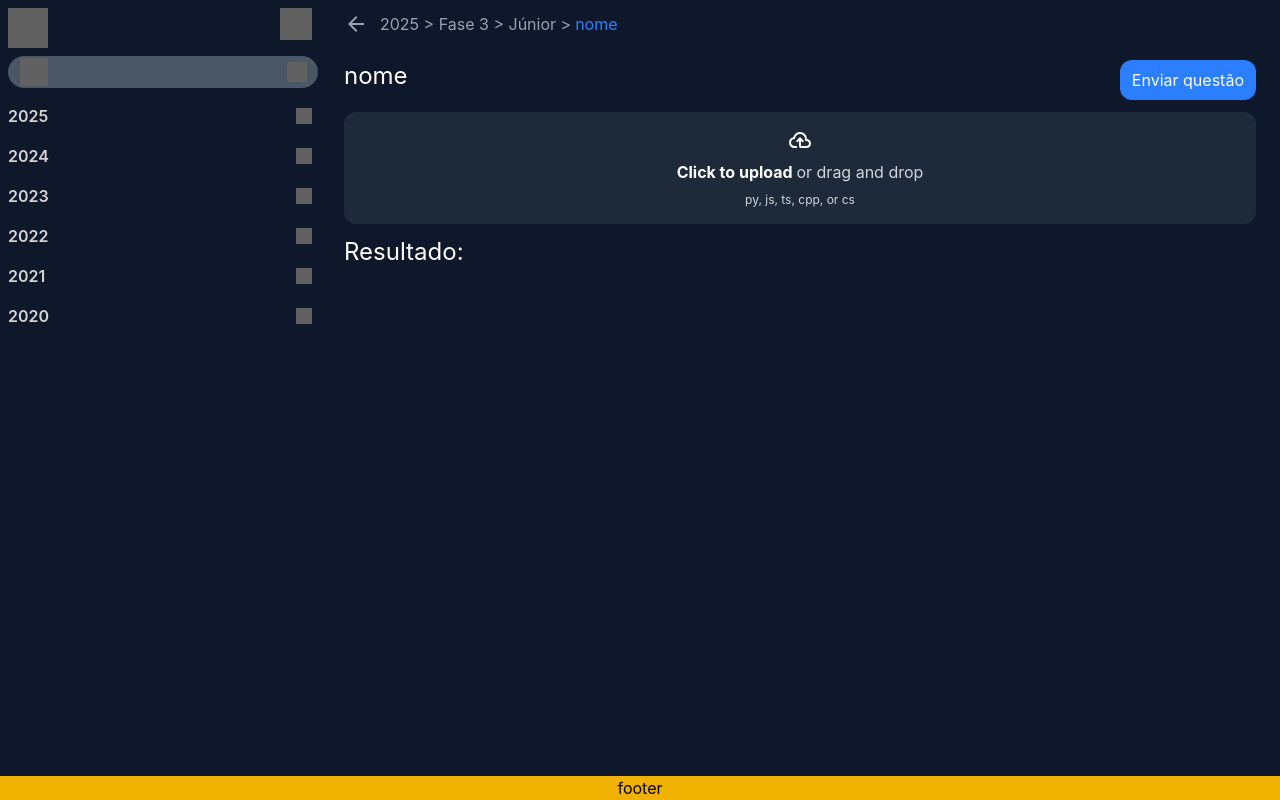
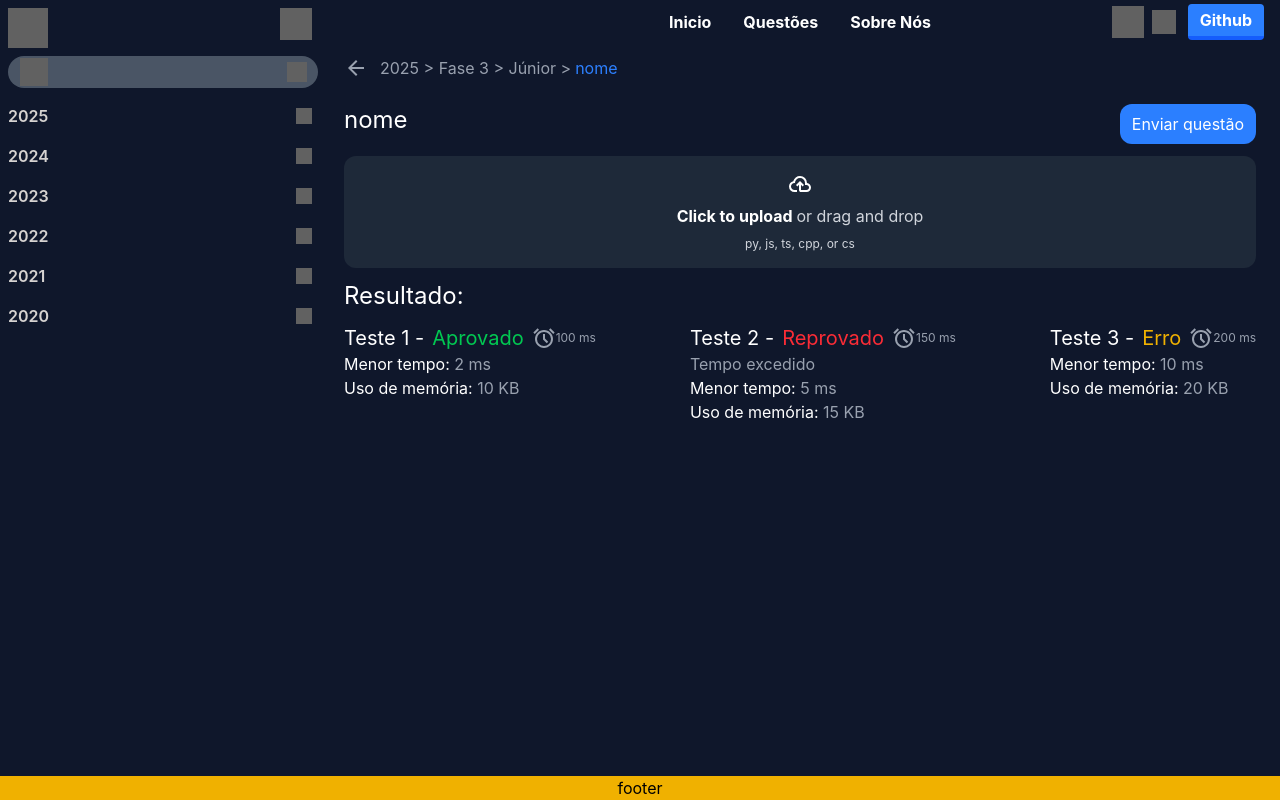
Before and after one commit to G-Aleixo/solucoes-obi-ifpar, a React (Vite) app in the folder site/: page /solucoes-obi-ifpar/grid in a window 1280 px wide. Built offline with nearby package versions, Linux system fonts and the light colour scheme; grey boxes are pictures that could not be loaded.

Commit message:
feat: remaded most files

```diff
--- a/site/src/components/Landingpage.jsx
+++ b/site/src/components/Landingpage.jsx
@@ -7,7 +7,7 @@ function Landingpage() {
     <>
       <div className="grid grid-cols-4 grid-rows-[auto_6fr_auto] min-h-screen gap-0">
         <div className="col-span-full bg-gray-950 flex items-center">
-          <Topbar />
+          <Topbar collapsed={false}/>
         </div>
 
         <div className="col-span-full bg-slate-900 flex flex-col items-center justify-start text-white">
--- a/site/src/components/MainPage.jsx
+++ b/site/src/components/MainPage.jsx
@@ -1,4 +1,33 @@
 import { useState } from "react";
+import Teste from "./Teste";
+import Topbar from "./Topbar";
+
+let teste = [
+  {
+    nTeste: 1,
+    status: "Aprovado",
+    tempoTeste: 100,
+    menorTempo: 2,
+    usoMemoria: 10,
+    tipoFalha: ""
+  },
+  {
+    nTeste: 2,
+    status: "Reprovado",
+    tempoTeste: 150,
+    menorTempo: 5,
+    usoMemoria: 15,
+    tipoFalha: "Tempo excedido"
+  },
+  {
+    nTeste: 3,
+    status: "Erro",
+    tempoTeste: 200,
+    menorTempo: 10,
+    usoMemoria: 20,
+    tipoFalha: ""
+  }
+];
 
 export default function MainPage() {
   const [year] = useState(2025);
@@ -8,6 +37,7 @@ export default function MainPage() {
   return (
     <>
       <div className="col-span-3 bg-slate-900 text-white">
+        <Topbar collapsed={true}/>
         <div className="flex justify-center items-center">
           <h4 className="flex text-gray-400 w-19/20 m-3">
             <svg className="mr-3" xmlns="http://www.w3.org/2000/svg" height="24px" viewBox="0 -960 960 960" width="24px" fill="currentColor"><path d="m313-440 224 224-57 56-320-320 320-320 57 56-224 224h487v80H313Z" /></svg>
@@ -41,6 +71,22 @@ export default function MainPage() {
         <div className="flex justify-center items-center">
           <h1 className="w-19/20 m-3 text-2xl ">Resultado:</h1>
         </div>
+
+        <div className="flex justify-center">
+          <div className="w-19/20 flex justify-between">
+            {teste.map((t) => (
+            <Teste
+              key={t.nTeste}
+              nTeste={t.nTeste}
+              status={t.status}
+              tempoTeste={t.tempoTeste}
+              menorTempo={t.menorTempo}
+              usoMemoria={t.usoMemoria}
+              tipoFalha={t.tipoFalha}
+            />
+          ))}
+          </div>
+        </div>
       </div>
     </>
   );
--- /dev/null
+++ b/site/src/components/Teste.jsx
@@ -0,0 +1,28 @@
+const statusColors = {
+  "Aprovado": "text-green-500",
+  "Reprovado": "text-red-500",
+  "Erro": "text-yellow-500"
+};
+
+export default function Teste({ nTeste, status, tempoTeste, menorTempo, usoMemoria, tipoFalha }) {
+  return (
+    <>
+      <div>
+        <h1 className="flex text-xl">
+          Teste {nTeste} -
+          <span className={statusColors[status] + " ml-2"}>
+            {status}
+          </span>
+          <span className="flex text-gray-400 text-xs items-center justify-center">
+            <svg className="ml-2 w-6" xmlns="http://www.w3.org/2000/svg" height="24px" viewBox="0 -960 960 960" width="24px" fill="currentColor"><path d="M339.5-108.5q-65.5-28.5-114-77t-77-114Q120-365 120-440t28.5-140.5q28.5-65.5 77-114t114-77Q405-800 480-800t140.5 28.5q65.5 28.5 114 77t77 114Q840-515 840-440t-28.5 140.5q-28.5 65.5-77 114t-114 77Q555-80 480-80t-140.5-28.5ZM480-440Zm112 168 56-56-128-128v-184h-80v216l152 152ZM224-866l56 56-170 170-56-56 170-170Zm512 0 170 170-56 56-170-170 56-56ZM480-160q117 0 198.5-81.5T760-440q0-117-81.5-198.5T480-720q-117 0-198.5 81.5T200-440q0 117 81.5 198.5T480-160Z"/></svg>
+            {tempoTeste} ms
+          </span>
+        </h1>
+
+        <p className="text-gray-400">{tipoFalha}</p>
+        <p>Menor tempo: <span className="text-gray-400">{menorTempo} ms</span> </p>
+        <p>Uso de memória: <span className="text-gray-400">{usoMemoria} KB</span></p>
+      </div>
+    </>
+  );
+}
--- a/site/src/components/Topbar.jsx
+++ b/site/src/components/Topbar.jsx
@@ -1,25 +1,44 @@
 //LEMBRAR: adicionar as imagens nos assets depois, puxar imagens da internet é uma má ideia.
-function Topbar(){
+function Topbar({collapsed}){
   return(
-    <header className="flex w-screen justify-between relative z-10 shadow-xl/60">
+    <header className="grid grid-cols-3 items-center px-3 z-10 w-full">
+      {!collapsed && (
+        <img
+        className="size-12 invert cursor-pointer ms-4"
+        src="https://cdn-icons-png.flaticon.com/512/711/711284.png"
+        alt="" />
+      )}
 
+      {collapsed && (
+        <div></div>
+      )}
 
-      <img
-      className="size-12 invert cursor-pointer ms-4"
-      src="https://cdn-icons-png.flaticon.com/512/711/711284.png"
-      alt="" />
-
-      <div className="flex align-center me-4">
+      <div className="flex justify-center">
         <button className="list-item">
           Inicio
         </button>
         <button className="list-item">
           Questões
         </button>
-        <button className="btn-info-3d hidden sm:flex items-center gap-2 cursor-pointer"
+        <button className="list-item">
+          Sobre Nós
+        </button>
+      </div>
+
+      <div className="flex justify-end items-center gap-2">
+        <button className="h-9 items-center cursor-pointer">
+          <img src="https://static.thenounproject.com/png/4808961-200.png" alt=""
+          className="invert size-8"
+          />
+        </button>
+        <button>
+          <img src="https://cdn-icons-png.flaticon.com/256/25/25231.png" alt=""
+            className="size-6 invert"
+          />
+        </button>
+        <button className="btn-info-3d h-9 hidden sm:flex items-center gap-2 cursor-pointer"
           onClick={()=> window.location.href= "https://github.com/G-Aleixo/solucoes-obi-ifpar"}
         >
-          <img className="size-6" src="https://cdn-icons-png.flaticon.com/256/25/25231.png" alt="" />
           Github
         </button>
       </div>
```
Also changed, not shown: 1 other file (tests, documents, lock files or other folders).
